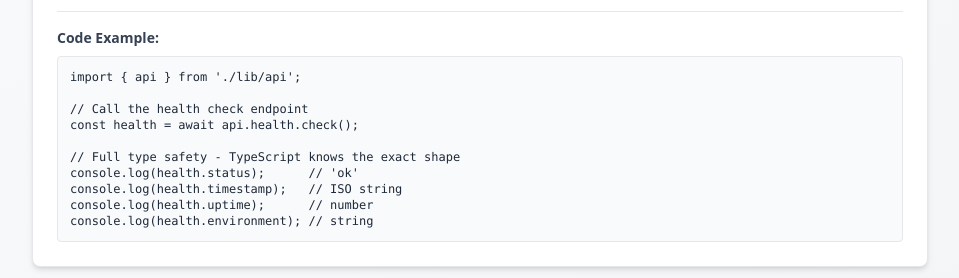
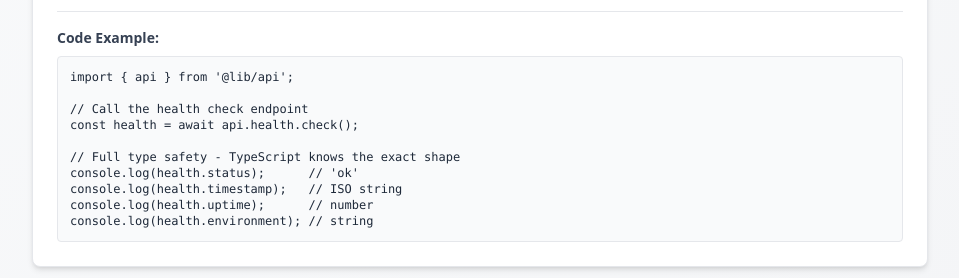
Before and after one commit to shaheemMPM/fullstack-project-starter, a React app in the folder apps/frontend/: page / in a window 1280 px wide. Shown: the part 310-588 px from the top of the page, without its empty margins (160-1119 px from the left). Built offline with nearby package versions, Linux system fonts and the light colour scheme; no server answers; the HTML template or start-up script is replaced by a standard one.

Commit message:
Updates code example import with alias

```diff
--- a/apps/frontend/src/examples/ApiExample.tsx
+++ b/apps/frontend/src/examples/ApiExample.tsx
@@ -72,7 +72,7 @@ export const ApiExample = () => {
 				</h3>
 				<pre className="bg-gray-50 dark:bg-gray-900 border border-gray-200 dark:border-gray-700 p-3 rounded text-xs overflow-x-auto">
 					<code className="text-gray-800 dark:text-gray-200">
-						{`import { api } from './lib/api';
+						{`import { api } from '@lib/api';
 
 // Call the health check endpoint
 const health = await api.health.check();
```
